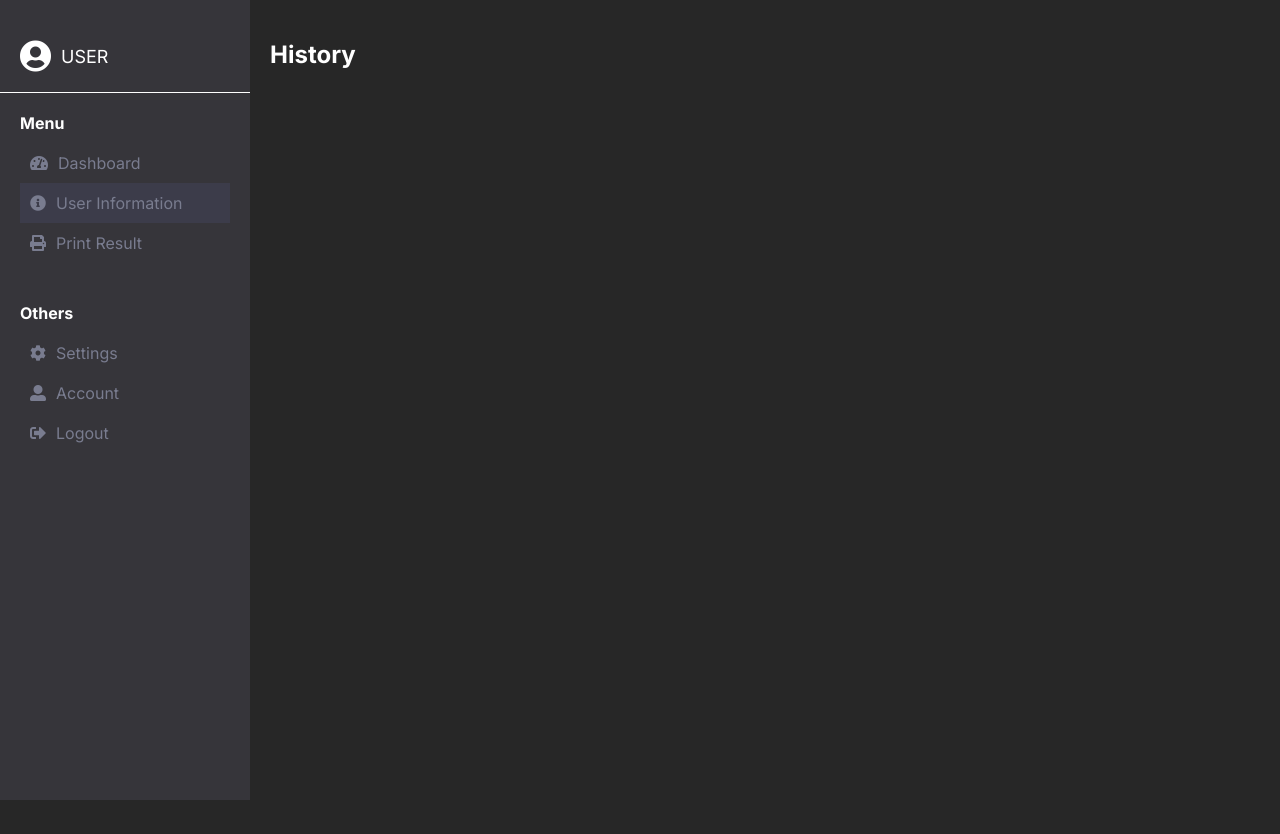
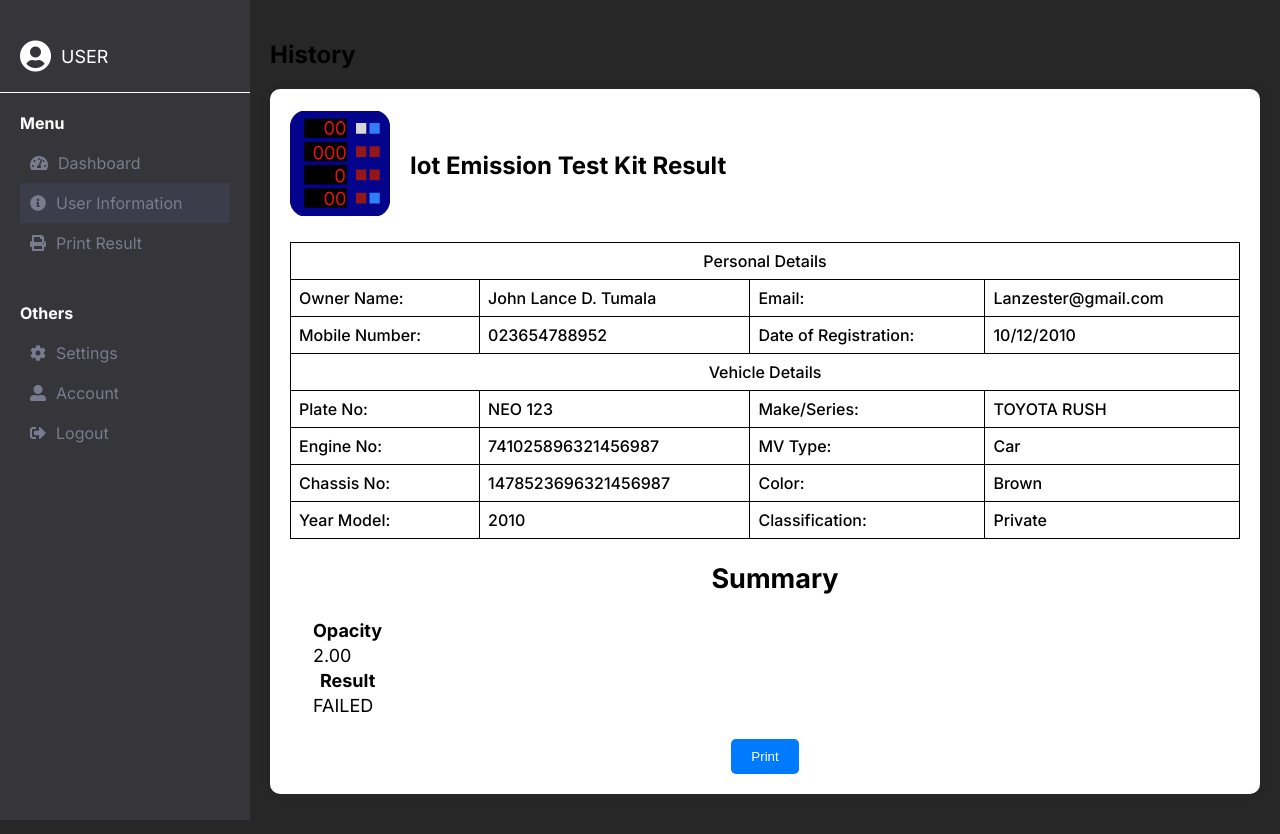
Before and after one commit to Ranssuu/emissiontestproject, a PHP site: page /History.html in a window 1280 px wide. Before the commit the page ends 800 px from the top, so only its background shows below. Run offline with PHP 8.4, Linux system fonts and the light colour scheme; some libraries are stand-ins or nearby versions.

Commit message:
troubleshooting

```diff
--- a/History.html
+++ b/History.html
@@ -4,9 +4,10 @@
 <head>
     <meta charset="UTF-8">
     <meta name="viewport" content="width=device-width, initial-scale=1.0">
-    <title>User Dashboard</title>
-    <link rel="stylesheet" href="CSS/userinfo.css">
+    <title>History</title>
+    <link rel="stylesheet" href="CSS/history.css">
     <link rel="stylesheet" href="https://cdnjs.cloudflare.com/ajax/libs/font-awesome/5.15.4/css/all.min.css">
+    <script src="https://cdnjs.cloudflare.com/ajax/libs/html2pdf.js/0.9.3/html2pdf.bundle.min.js"></script>
 </head>
 
 <body>
@@ -39,7 +40,106 @@
         <div class="main-title">
             <h2>History</h2>
         </div>
+        <div class="invoice" id="invoice">
+            <div class="invoice-header">
+                <div class="header-logo">
+                    <img src="imgs/Logo1x.svg" alt="Logo.png">
+                </div>
+                <div class="header-text">
+                    <h2 class="header-title">Iot Emission Test Kit Result</h2>
+                </div>
+            </div>
+            <div class="vehicle-container">
+                <table class="vehicle-table">
+                    <thead>
+                        <tr>
+                            <th colspan="4">Personal Details</th>
+                        </tr>
+                    </thead>
+                    <tbody>
+                        <tr>
+                            <td>Owner Name: </td>
+                            <td>John Lance D. Tumala</td>
+                            <td>Email:</td>
+                            <td>Lanzester@gmail.com</td>
+                        </tr>
+                        <tr>
+                            <td>Mobile Number: </td>
+                            <td>023654788952</td>
+                            <td>Date of Registration:</td>
+                            <td>10/12/2010</td>
+                        </tr>
+                        <tr>
+                            <th colspan="4">Vehicle Details</th>
+                        </tr>
+                        <tr>
+                            <td>Plate No: </td>
+                            <td>NEO 123</td>
+                            <td>Make/Series: </td>
+                            <td>TOYOTA RUSH</td>
+                        </tr>
+                        <tr>
+                            <td>Engine No: </td>
+                            <td>741025896321456987</td>
+                            <td>MV Type:</td>
+                            <td>Car</td>
+                        </tr>
+                        <tr>
+                            <td>Chassis No: </td>
+                            <td>1478523696321456987</td>
+                            <td>Color:</td>
+                            <td>Brown</td>
+                        </tr>
+                        <tr>
+                            <td>Year Model: </td>
+                            <td>2010</td>
+                            <td>Classification: </td>
+                            <td>Private</td>
+                        </tr>
+                    </tbody>
+                </table>
+            </div>
+            <div class="result">
+                <div class="summary">
+                    <H2>Summary</H2>
+                </div>
+                <table class="summary-result">
+                    <thead>
+                        <tr>
+                            <th>Opacity</th>
+                        </tr>
+                    </thead>
+                    <tbody>
+                        <tr>
+                            <td>2.00</td>
+                        </tr>
+                        <tr>
+                            <th>Result</th>
+                        </tr>
+                        <tr>
+                            <td>FAILED</td>
+                        </tr>
+                    </tbody>
+                </table>
+            </div>
+            <div class="print-button">
+                <button id="printButton">Print</button>
+            </div>
+        </div>
     </div>
+
+    <script>
+        document.getElementById("printButton").addEventListener("click", function () {
+            var element = document.getElementById("invoice");
+            html2pdf(element, {
+                margin: 1,
+                filename: 'invoice.pdf',
+                image: { type: 'jpeg', quality: 0.98 },
+                html2canvas: { scale: 2 },
+                jsPDF: { unit: 'in', format: 'letter', orientation: 'portrait' }
+            });
+        });
+    </script>
 </body>
 
 </html>
--- a/Home.html
+++ b/Home.html
@@ -20,7 +20,7 @@
       <span class="section-title">Menu</span>
       <ul>
         <li class="active"><a href="#"><i class="fas fa-tachometer-alt"></i>Dashboard</a></li>
-        <li><a href="Userinfo.html"><i class="fas fa-info-circle"></i>User Information</a></li>
+        <li><a href="Userlist.html"><i class="fas fa-info-circle"></i>User Information</a></li>
         <li><a href="#"><i class="fas fa-print"></i>Print Result</a></li>
       </ul>
     </div>
--- a/Userlist.html
+++ b/Userlist.html
@@ -63,7 +63,7 @@
             <td>2024-04-12</td>
             <td>Car</td>
             <td>Pass</td>
-            <td class="history-data"><a href="History.html"><i class="fas fa-history"></i></a></td>
+            <td class="history-data"><a href="Userinfo.html"><i class="fas fa-history"></i></a></td>
           </tr>
           <tr class="user-row">
             <td>2</td>
--- a/css/history.css
+++ b/css/history.css
@@ -68,9 +68,7 @@ body {
 
 .sidebar ul li a {
     text-decoration: none;
-  /* Remove default underline */
     color: #797C8F;
-  /* Change font color */
 }
 
 .sidebar ul li:hover {
@@ -89,30 +87,103 @@ body {
 
 .other-section ul li a {
     text-decoration: none;
-  /* Remove default underline */
     color: #797C8F;
-  /* Change font color */
 }
 
 .main-content {
     grid-area: main;
     margin-left: 250px;
     padding: 20px 20px;
-  color: #fff;
+    color: #000; /* Changed text color to black */
 }
 
 .main-content h1 {
     font-size: 24px;
 }
 
-
-.pdf{
-    background-color: #fff;
-    height: 10px;
-    width: 10px;
+.vehicle-container {
+    height: auto;
+    overflow-y: auto;
 }
 
-#myPDF {
-    height: 50%;
-    width: 50%;
+.vehicle-table {
+    width: 100%;
+    border-collapse: collapse;
 }
+
+.vehicle-table th,
+.vehicle-table td {
+    border: 1px solid #000;
+    text-align: left;
+    padding: 8px;
+    color: #000;
+    font-weight: 500;
+}
+
+.vehicle-table th {
+    border-bottom: 1px solid #000;
+    text-align: center;
+    border-right: 1px solid #000;
+}
+
+.invoice {
+    background-color: #fff;
+    padding: 20px;
+    border-radius: 10px;
+    box-shadow: 0 0 10px rgba(0, 0, 0, 0.1);
+    margin-bottom: 20px;
+}
+
+.invoice-header {
+    display: flex;
+    align-items: center;
+    justify-content: center; /* Center align the header */
+    margin-bottom: 20px;
+}
+
+.header-logo {
+    margin-right: 20px;
+}
+
+.header-logo img {
+    width: 100px;
+    height: auto;
+}
+
+.header-text {
+    flex-grow: 1;
+}
+
+.header-title {
+    color: #000;
+    font-size: 24px;
+    margin: 0;
+}
+
+.result {
+    margin-left: 20px;
+    font-size: 18px;
+    color: #000;
+}
+
+.summary {
+    text-align: center;
+}
+
+.print-button {
+    text-align: center;
+    margin-top: 20px;
+}
+
+#printButton {
+    background-color: #007bff;
+    color: #fff;
+    border: none;
+    padding: 10px 20px;
+    border-radius: 5px;
+    cursor: pointer;
+}
+
+#printButton:hover {
+    background-color: #0056b3;
+}
```
Also changed, not shown: imgs/Logo1x.svg (added). Lines whose indentation alone changed are shown as unchanged.
